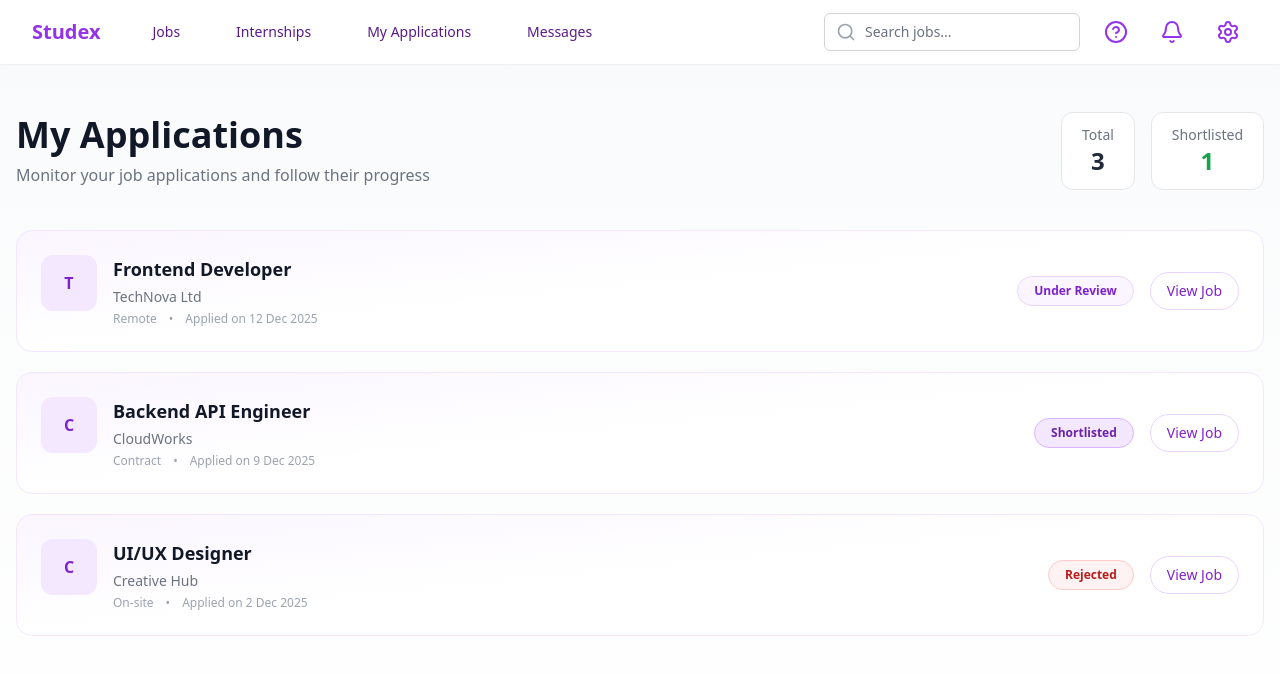
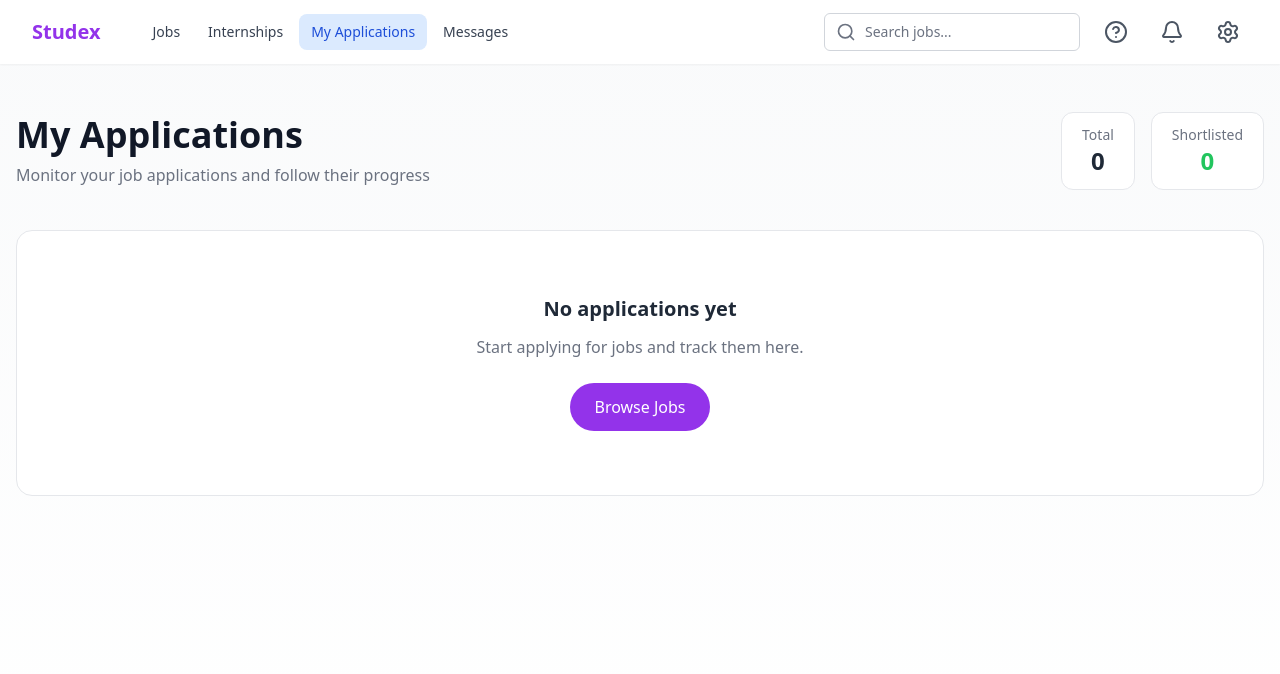
Before and after one commit to NdegeSimon/StudentsHub, a React (Vite) app in the folder client/: page /myapplications in a window 1280 px wide. Shown: the top 674 px of the page. Built offline with nearby package versions, Linux system fonts and the light colour scheme.

Commit message:
add te canes

```diff
--- a/client/src/pages/JobsPage.jsx
+++ b/client/src/pages/JobsPage.jsx
@@ -113,9 +113,9 @@ export default function JobsPage() {
               <h1 className={`text-xl font-bold text-${darkMode ? 'purple-400' : 'purple-600'}`}>Studex</h1>
               <nav className="hidden md:ml-10 md:flex space-x-8">
                 <Link to="/jobs" className="text-purple-900 hover:text-purple-700 px-3 py-2 text-sm font-medium">Jobs</Link>
-                <Link to="#" className="text-purple-900 hover:text-purple-700 px-3 py-2 text-sm font-medium">Internships</Link>
+                <Link to="/Internships" className="text-purple-900 hover:text-purple-700 px-3 py-2 text-sm font-medium">Internships</Link>
                 <Link to="/myapplications" className="text-purple-900 hover:text-purple-700 px-3 py-2 text-sm font-medium">My Applications</Link>
-                <Link to="#" className="text-purple-900 hover:text-purple-700 px-3 py-2 text-sm font-medium">Messages</Link>
+                <Link to="/messages" className="text-purple-900 hover:text-purple-700 px-3 py-2 text-sm font-medium">Messages</Link>
               </nav>
             </div>
 
--- a/client/src/pages/MyApplications.jsx
+++ b/client/src/pages/MyApplications.jsx
@@ -1,79 +1,77 @@
-
-
 import { Link } from 'react-router-dom';
 import { Search, Bell, Settings, HelpCircle } from 'lucide-react';
+import { useTheme } from '../context/ThemeContext';
 
 export default function MyApplications() {
+  const { darkMode } = useTheme();
+
   const applications = [
-    {
-      id: 1,
-      title: "Frontend Developer",
-      company: "TechNova Ltd",
-      status: "Under Review",
-      date: "12 Dec 2025",
-      type: "Remote",
-    },
-    {
-      id: 2,
-      title: "Backend API Engineer",
-      company: "CloudWorks",
-      status: "Shortlisted",
-      date: "9 Dec 2025",
-      type: "Contract",
-    },
-    {
-      id: 3,
-      title: "UI/UX Designer",
-      company: "Creative Hub",
-      status: "Rejected",
-      date: "2 Dec 2025",
-      type: "On-site",
-    },
+    // ... your applications data ...
   ];
 
   const statusStyles = {
-    "Under Review": "bg-purple-50 text-purple-700 border-purple-200",
-    Shortlisted: "bg-purple-100 text-purple-800 border-purple-300",
-    Rejected: "bg-red-50 text-red-700 border-red-200",
+    "Under Review": darkMode
+      ? "bg-blue-900 text-blue-100 border-blue-700"
+      : "bg-purple-50 text-purple-700 border-purple-200",
+    "Shortlisted": darkMode
+      ? "bg-green-900 text-green-100 border-green-700"
+      : "bg-purple-100 text-purple-800 border-purple-300",
+    "Rejected": darkMode
+      ? "bg-red-900 text-red-100 border-red-700"
+      : "bg-red-50 text-red-700 border-red-200",
   };
 
   return (
-    <div className="min-h-screen bg-gradient-to-b from-gray-50 to-white">
+    <div className={`min-h-screen transition-colors duration-300 ${
+      darkMode ? 'bg-gray-900 text-gray-100' : 'bg-gradient-to-b from-gray-50 to-white text-gray-900'
+    }`}>
       {/* Navigation Bar */}
-      <header className="bg-white shadow-sm">
+      <header className={`${darkMode ? 'bg-gray-800' : 'bg-white'} shadow-sm transition-colors duration-300`}>
         <div className="max-w-7xl mx-auto px-4 sm:px-6 lg:px-8">
           <div className="flex justify-between h-16 items-center">
             <div className="flex items-center">
-              <Link to="/" className="text-xl font-bold text-purple-600 hover:text-purple-800">
+              <Link to="/" className={`text-xl font-bold ${
+                darkMode ? 'text-purple-400 hover:text-purple-300' : 'text-purple-600 hover:text-purple-800'
+              } transition-colors`}>
                 Studex
               </Link>
-              <nav className="hidden md:ml-10 md:flex space-x-8">
-                <Link to="/jobs" className="text-purple-900 hover:text-purple-700 px-3 py-2 text-sm font-medium">Jobs</Link>
-                <Link to="#" className="text-purple-900 hover:text-purple-700 px-3 py-2 text-sm font-medium">Internships</Link>
-                <Link to="/myapplications" className="text-purple-900 hover:text-purple-700 px-3 py-2 text-sm font-medium">My Applications</Link>
-                <Link to="#" className="text-purple-900 hover:text-purple-700 px-3 py-2 text-sm font-medium">Messages</Link>
+              <nav className="hidden md:ml-10 md:flex space-x-1">
+                <NavLink to="/jobs" darkMode={darkMode}>Jobs</NavLink>
+                <NavLink to="/internships" darkMode={darkMode}>Internships</NavLink>
+                <NavLink to="/myapplications" darkMode={darkMode} active>My Applications</NavLink>
+                <NavLink to="/messages" darkMode={darkMode}>Messages</NavLink>
               </nav>
             </div>
 
             <div className="flex items-center space-x-4">
               <div className="relative">
                 <div className="absolute inset-y-0 left-0 pl-3 flex items-center pointer-events-none">
-                  <Search className="h-5 w-5 text-gray-400" />
+                  <Search className={`h-5 w-5 ${darkMode ? 'text-gray-400' : 'text-gray-500'}`} />
                 </div>
                 <input
                   type="text"
-                  className="block w-full pl-10 pr-3 py-2 border border-gray-300 rounded-md leading-5 bg-white placeholder-gray-500 focus:outline-none focus:ring-purple-500 focus:border-purple-500 sm:text-sm"
+                  className={`block w-full pl-10 pr-3 py-2 border ${
+                    darkMode
+                      ? 'border-gray-600 bg-gray-700 text-white placeholder-gray-400 focus:ring-purple-500 focus:border-purple-500'
+                      : 'border-gray-300 bg-white text-gray-900 placeholder-gray-500 focus:ring-purple-500 focus:border-purple-500'
+                  } rounded-md leading-5 focus:outline-none sm:text-sm transition-colors`}
                   placeholder="Search jobs..."
                 />
               </div>
 
-              <button className="p-2 rounded-full text-purple-600 hover:text-purple-800 focus:outline-none">
+              <button className={`p-2 rounded-full ${
+                darkMode ? 'text-gray-300 hover:bg-gray-700' : 'text-gray-600 hover:bg-gray-100'
+              } focus:outline-none transition-colors`}>
                 <HelpCircle className="h-6 w-6" />
               </button>
-              <button className="p-2 rounded-full text-purple-600 hover:text-purple-800 focus:outline-none">
+              <button className={`p-2 rounded-full ${
+                darkMode ? 'text-gray-300 hover:bg-gray-700' : 'text-gray-600 hover:bg-gray-100'
+              } focus:outline-none transition-colors`}>
                 <Bell className="h-6 w-6" />
               </button>
-              <button className="p-2 rounded-full text-purple-600 hover:text-purple-800 focus:outline-none">
+              <button className={`p-2 rounded-full ${
+                darkMode ? 'text-gray-300 hover:bg-gray-700' : 'text-gray-600 hover:bg-gray-100'
+              } focus:outline-none transition-colors`}>
                 <Settings className="h-6 w-6" />
               </button>
             </div>
@@ -86,25 +84,31 @@ export default function MyApplications() {
           {/* Header */}
           <div className="flex flex-col md:flex-row md:items-center md:justify-between mb-10">
             <div>
-            <h1 className="text-4xl font-bold text-gray-900">
+              <h1 className={`text-4xl font-bold ${darkMode ? 'text-white' : 'text-gray-900'}`}>
                 My Applications
               </h1>
-            <p className="text-gray-500 mt-2">
+              <p className={`mt-2 ${darkMode ? 'text-gray-300' : 'text-gray-500'}`}>
                 Monitor your job applications and follow their progress
               </p>
             </div>
 
             {/* Stats */}
             <div className="flex gap-4 mt-6 md:mt-0">
-            <div className="bg-white border rounded-xl px-5 py-3 text-center">
-              <p className="text-sm text-gray-500">Total</p>
-              <p className="text-2xl font-bold text-gray-800">
+              <div className={`border rounded-xl px-5 py-3 text-center ${
+                darkMode ? 'bg-gray-800 border-gray-700' : 'bg-white'
+              }`}>
+                <p className={`text-sm ${darkMode ? 'text-gray-400' : 'text-gray-500'}`}>Total</p>
+                <p className={`text-2xl font-bold ${darkMode ? 'text-white' : 'text-gray-800'}`}>
                   {applications.length}
                 </p>
               </div>
-            <div className="bg-white border rounded-xl px-5 py-3 text-center">
-              <p className="text-sm text-gray-500">Shortlisted</p>
-              <p className="text-2xl font-bold text-green-600">1</p>
+              <div className={`border rounded-xl px-5 py-3 text-center ${
+                darkMode ? 'bg-gray-800 border-gray-700' : 'bg-white'
+              }`}>
+                <p className={`text-sm ${darkMode ? 'text-gray-400' : 'text-gray-500'}`}>Shortlisted</p>
+                <p className="text-2xl font-bold text-green-500">
+                  {applications.filter(app => app.status === 'Shortlisted').length}
+                </p>
               </div>
             </div>
           </div>
@@ -114,21 +118,35 @@ export default function MyApplications() {
             {applications.map((app) => (
               <div
                 key={app.id}
-              className="bg-gradient-to-br from-purple-50 via-white to-white border border-purple-100 rounded-2xl p-6 flex flex-col lg:flex-row lg:items-center lg:justify-between hover:shadow-xl hover:border-purple-200 transition"
+                className={`border rounded-2xl p-6 flex flex-col lg:flex-row lg:items-center lg:justify-between transition-all ${
+                  darkMode
+                    ? 'bg-gray-800 border-gray-700 hover:border-purple-600'
+                    : 'bg-white border-purple-100 hover:border-purple-200'
+                } hover:shadow-lg`}
               >
                 {/* Left */}
                 <div className="flex gap-4">
                   {/* Company Logo Placeholder */}
-                <div className="h-14 w-14 rounded-xl bg-purple-100 text-purple-700 flex items-center justify-center font-bold">
+                  <div className={`h-14 w-14 rounded-xl flex items-center justify-center font-bold ${
+                    darkMode
+                      ? 'bg-gray-700 text-purple-400'
+                      : 'bg-purple-100 text-purple-700'
+                  }`}>
                     {app.company.charAt(0)}
                   </div>
 
                   <div className="space-y-1">
-                  <h2 className="text-lg font-semibold text-gray-900">
+                    <h2 className={`text-lg font-semibold ${
+                      darkMode ? 'text-white' : 'text-gray-900'
+                    }`}>
                       {app.title}
                     </h2>
-                  <p className="text-sm text-gray-500">{app.company}</p>
-                  <div className="flex gap-3 text-xs text-gray-400 mt-2">
+                    <p className={`text-sm ${darkMode ? 'text-gray-300' : 'text-gray-500'}`}>
+                      {app.company}
+                    </p>
+                    <div className={`flex gap-3 text-xs mt-2 ${
+                      darkMode ? 'text-gray-400' : 'text-gray-400'
+                    }`}>
                       <span>{app.type}</span>
                       <span>•</span>
                       <span>Applied on {app.date}</span>
@@ -146,7 +164,11 @@ export default function MyApplications() {
                     {app.status}
                   </span>
 
-                <button className="px-4 py-2 rounded-full border border-purple-200 text-sm font-medium text-purple-700 hover:bg-purple-50">
+                  <button className={`px-4 py-2 rounded-full border text-sm font-medium transition-colors ${
+                    darkMode
+                      ? 'border-purple-600 text-purple-400 hover:bg-purple-900'
+                      : 'border-purple-200 text-purple-700 hover:bg-purple-50'
+                  }`}>
                     View Job
                   </button>
                 </div>
@@ -156,14 +178,24 @@ export default function MyApplications() {
 
           {/* Empty State */}
           {applications.length === 0 && (
-          <div className="bg-white border rounded-2xl p-16 text-center">
-            <h2 className="text-xl font-semibold text-gray-800">
+            <div className={`border rounded-2xl p-16 text-center ${
+              darkMode ? 'bg-gray-800 border-gray-700' : 'bg-white'
+            }`}>
+              <h2 className={`text-xl font-semibold ${
+                darkMode ? 'text-white' : 'text-gray-800'
+              }`}>
                 No applications yet
               </h2>
-            <p className="text-gray-500 mt-3">
+              <p className={`mt-3 ${
+                darkMode ? 'text-gray-400' : 'text-gray-500'
+              }`}>
                 Start applying for jobs and track them here.
               </p>
-            <button className="mt-6 px-6 py-3 bg-purple-600 text-white rounded-full font-medium hover:bg-purple-700">
+              <button className={`mt-6 px-6 py-3 rounded-full font-medium transition-colors ${
+                darkMode
+                  ? 'bg-purple-600 text-white hover:bg-purple-700'
+                  : 'bg-purple-600 text-white hover:bg-purple-700'
+              }`}>
                 Browse Jobs
               </button>
             </div>
@@ -173,3 +205,23 @@ export default function MyApplications() {
     </div>
   );
 }
+
+// NavLink component for consistent styling
+function NavLink({ to, children, darkMode, active = false }) {
+  return (
+    <Link
+      to={to}
+      className={`px-3 py-2 rounded-lg text-sm font-medium transition-colors ${
+        active
+          ? darkMode
+            ? 'bg-blue-900 text-white'
+            : 'bg-blue-100 text-blue-700'
+          : darkMode
+            ? 'text-gray-300 hover:bg-gray-700'
+            : 'text-gray-700 hover:bg-gray-100'
+      }`}
+    >
+      {children}
+    </Link>
+  );
+}
```
Lines whose indentation alone changed are shown as unchanged.
